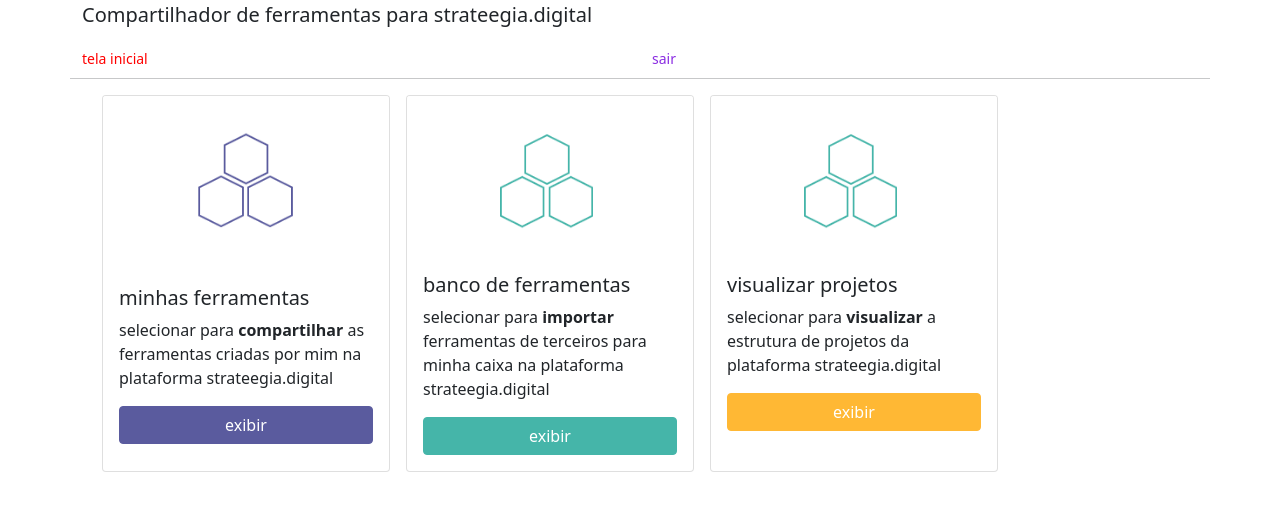
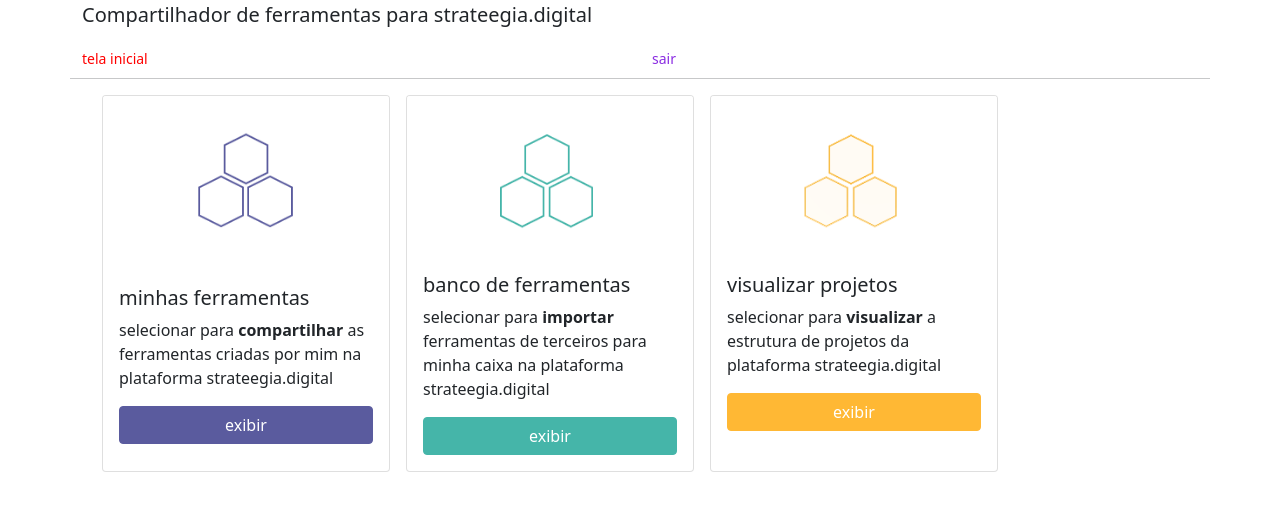
Before and after one commit to AlexandreKavalerski/addon-kits-strateegia, a website built with webpack: page app/home.html in a window 1280 px wide. Built offline with nearby package versions, Linux system fonts and the light colour scheme.

Commit message:
Changing images for "visualizar projetos"

```diff
--- a/app/home.html
+++ b/app/home.html
@@ -46,7 +46,7 @@
               </div>
 
               <div class="card m-lg-2" style="width: 18rem;">
-                <img src ="assets/img/card_2.png" class="card-img-top">
+                <img src ="assets/img/card_3.png" class="card-img-top">
                 <div class="card-body">
                   <h5 class="card-title">visualizar projetos</h5>
                   <p class="card-text">selecionar para <b>visualizar</b> a estrutura de projetos da plataforma strateegia.digital</p>
```
Also changed, not shown: app/assets/img/card_3.png (added).
